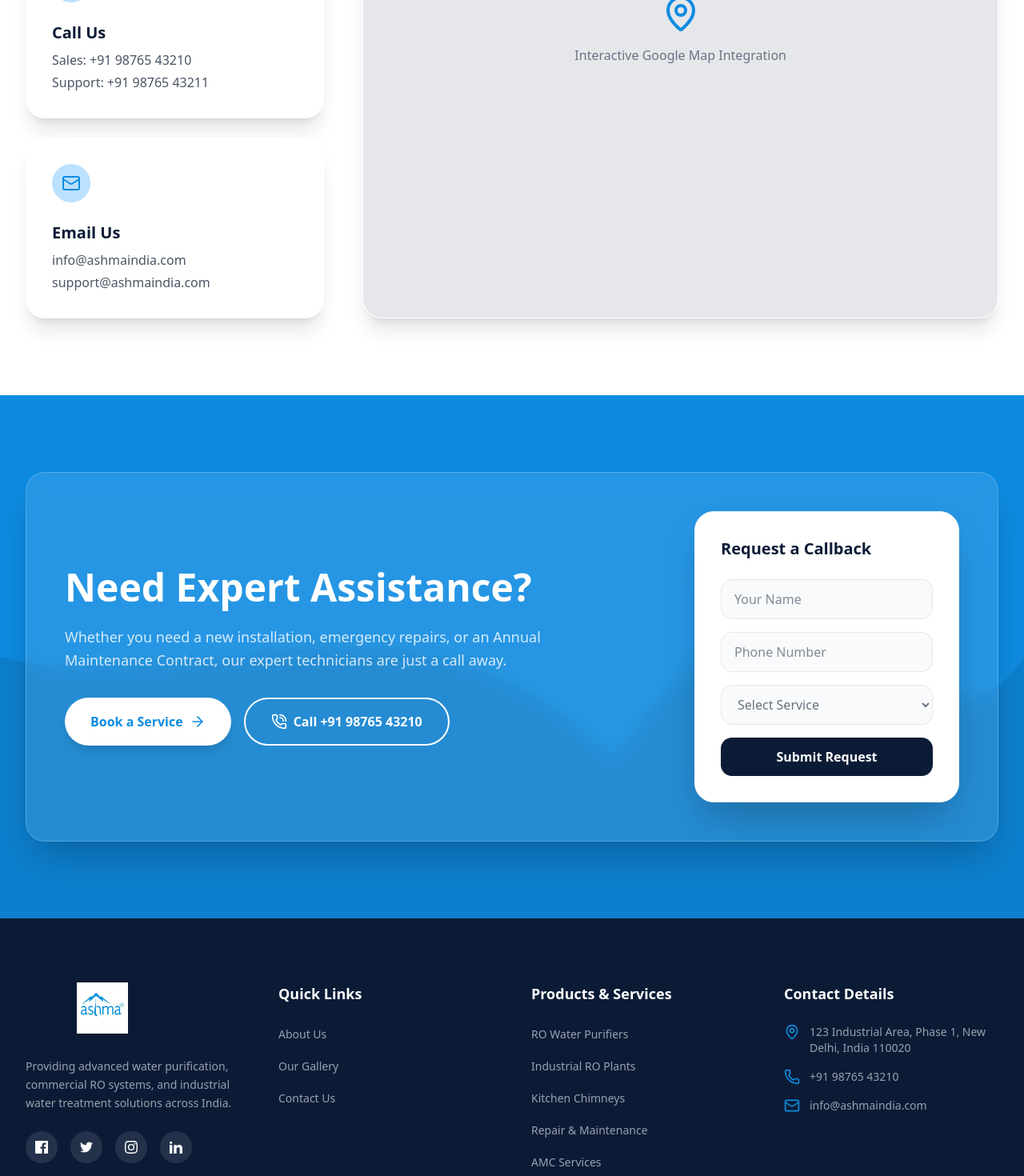
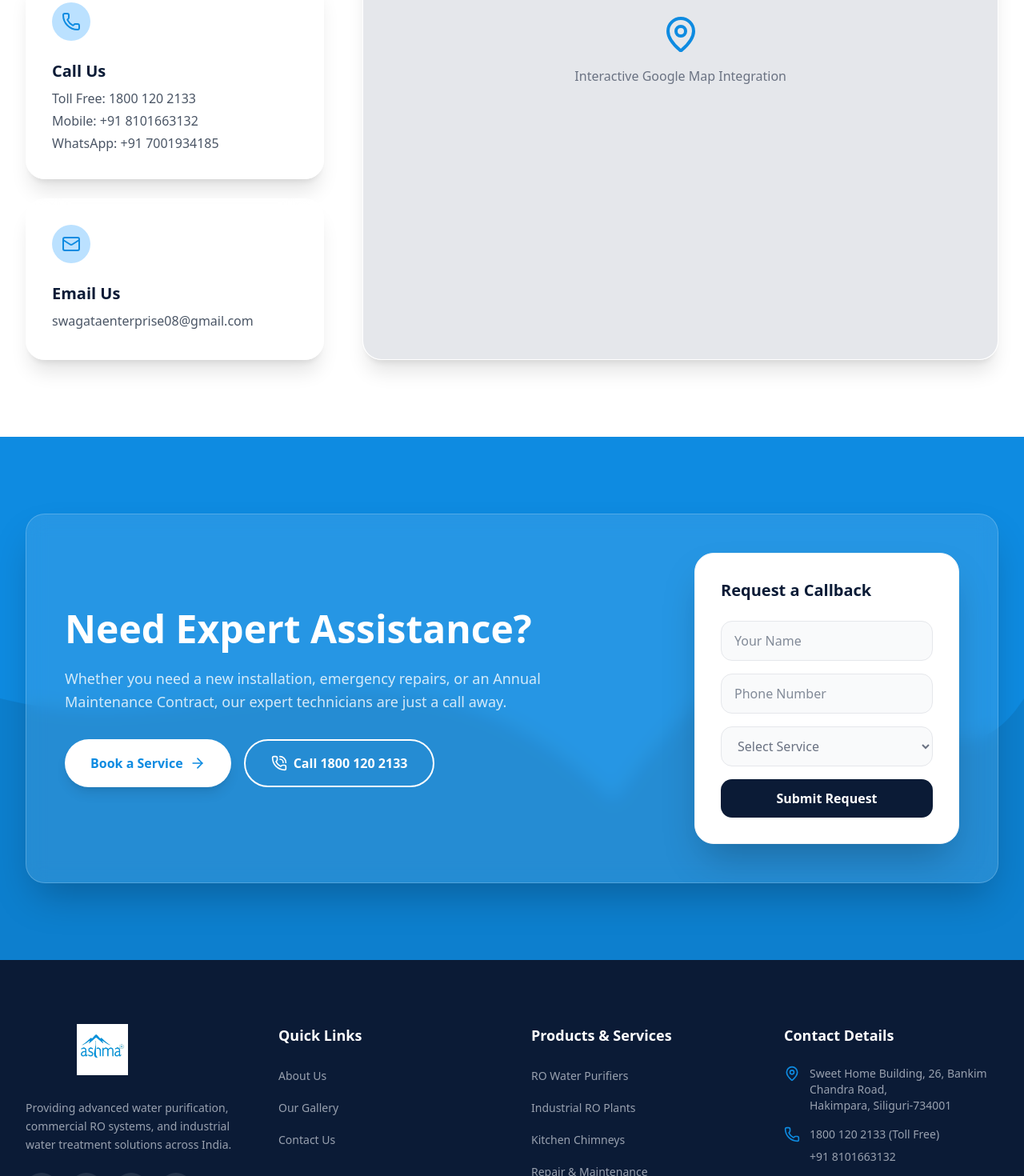
Before and after one commit to Shantanu2705/Ashma-India, a Next.js app: page /contact in a window 1280 px wide. Shown: the part 740-2210 px from the top of the page at 80% size. Built offline with nearby package versions, Linux system fonts and the light colour scheme.

Commit message:
feat: Update contact information (address, phone, email) based on company card

```diff
--- a/src/app/contact/page.tsx
+++ b/src/app/contact/page.tsx
@@ -27,8 +27,8 @@ export default function ContactPage() {
                 </div>
                 <h4 className="text-xl font-heading font-bold mb-2">Our Office</h4>
                 <p className="text-gray-600 dark:text-gray-400">
-                  123 Industrial Area, Phase 1,<br />
-                  New Delhi, India 110020
+                  Sweet Home Building, 26, Bankim Chandra Road,<br />
+                  Near shani Mandir, Hakimpara, Siliguri-734001
                 </p>
               </div>
 
@@ -37,8 +37,9 @@ export default function ContactPage() {
                   <Phone className="w-6 h-6 text-ashma-blue" />
                 </div>
                 <h4 className="text-xl font-heading font-bold mb-2">Call Us</h4>
-                <p className="text-gray-600 dark:text-gray-400 mb-1">Sales: +91 98765 43210</p>
-                <p className="text-gray-600 dark:text-gray-400">Support: +91 98765 43211</p>
+                <p className="text-gray-600 dark:text-gray-400 mb-1">Toll Free: 1800 120 2133</p>
+                <p className="text-gray-600 dark:text-gray-400 mb-1">Mobile: +91 8101663132</p>
+                <p className="text-gray-600 dark:text-gray-400">WhatsApp: +91 7001934185</p>
               </div>
 
               <div className="glass-card p-8 rounded-3xl">
@@ -46,8 +47,7 @@ export default function ContactPage() {
                   <Mail className="w-6 h-6 text-ashma-blue" />
                 </div>
                 <h4 className="text-xl font-heading font-bold mb-2">Email Us</h4>
-                <p className="text-gray-600 dark:text-gray-400 mb-1">info@ashmaindia.com</p>
-                <p className="text-gray-600 dark:text-gray-400">support@ashmaindia.com</p>
+                <p className="text-gray-600 dark:text-gray-400 mb-1">swagataenterprise08@gmail.com</p>
               </div>
             </div>
 
--- a/src/app/privacy/page.tsx
+++ b/src/app/privacy/page.tsx
@@ -49,8 +49,8 @@ export default function PrivacyPolicyPage() {
             <h2 className="text-2xl font-bold text-ashma-text dark:text-white mb-4">5. Contact Us</h2>
             <p className="mb-6">
               If you have any questions about this privacy policy or our privacy practices, please contact us at: <br />
-              Email: info@ashmaindia.com <br />
-              Phone: +91 98765 43210
+              Email: swagataenterprise08@gmail.com <br />
+              Phone: 1800 120 2133 / 8101663132
             </p>
           </div>
         </div>
--- a/src/components/home/ContactSnippet.tsx
+++ b/src/components/home/ContactSnippet.tsx
@@ -31,10 +31,10 @@ export default function ContactSnippet() {
                 Book a Service <ArrowRight className="w-5 h-5" />
               </Link>
               <a
-                href="tel:+919876543210"
+                href="tel:18001202133"
                 className="inline-flex items-center gap-2 bg-transparent border-2 border-white text-white px-8 py-4 rounded-full font-bold hover:bg-white/10 transition-colors"
               >
-                <PhoneCall className="w-5 h-5" /> Call +91 98765 43210
+                <PhoneCall className="w-5 h-5" /> Call 1800 120 2133
               </a>
             </div>
           </div>
--- a/src/components/layout/Footer.tsx
+++ b/src/components/layout/Footer.tsx
@@ -66,15 +66,20 @@ export default function Footer() {
             <ul className="space-y-4">
               <li className="flex items-start gap-3 text-gray-400 text-sm">
                 <MapPin className="w-5 h-5 text-ashma-blue shrink-0" />
-                <span>123 Industrial Area, Phase 1, New Delhi, India 110020</span>
+                <span>Sweet Home Building, 26, Bankim Chandra Road,<br />Hakimpara, Siliguri-734001</span>
               </li>
-              <li className="flex items-center gap-3 text-gray-400 text-sm">
-                <Phone className="w-5 h-5 text-ashma-blue shrink-0" />
-                <span>+91 98765 43210</span>
+              <li className="flex flex-col gap-2 text-gray-400 text-sm mt-2">
+                <div className="flex items-center gap-3">
+                  <Phone className="w-5 h-5 text-ashma-blue shrink-0" />
+                  <span>1800 120 2133 (Toll Free)</span>
+                </div>
+                <div className="flex items-center gap-3 pl-8">
+                  <span>+91 8101663132</span>
+                </div>
               </li>
-              <li className="flex items-center gap-3 text-gray-400 text-sm">
+              <li className="flex items-center gap-3 text-gray-400 text-sm mt-2">
                 <Mail className="w-5 h-5 text-ashma-blue shrink-0" />
-                <span>info@ashmaindia.com</span>
+                <span>swagataenterprise08@gmail.com</span>
               </li>
             </ul>
           </div>
@@ -82,7 +87,7 @@ export default function Footer() {
 
         <div className="border-t border-white/10 pt-8 flex flex-col md:flex-row justify-between items-center gap-4">
           <p className="text-gray-500 text-sm">
-            © {new Date().getFullYear()} AshmaIndia. All rights reserved.
+            © {new Date().getFullYear()} Swagata Enterprise (Ashma India). All rights reserved.
           </p>
           <div className="flex gap-6">
             <Link href="/privacy" className="text-gray-500 hover:text-white text-sm transition-colors">Privacy Policy</Link>
```
